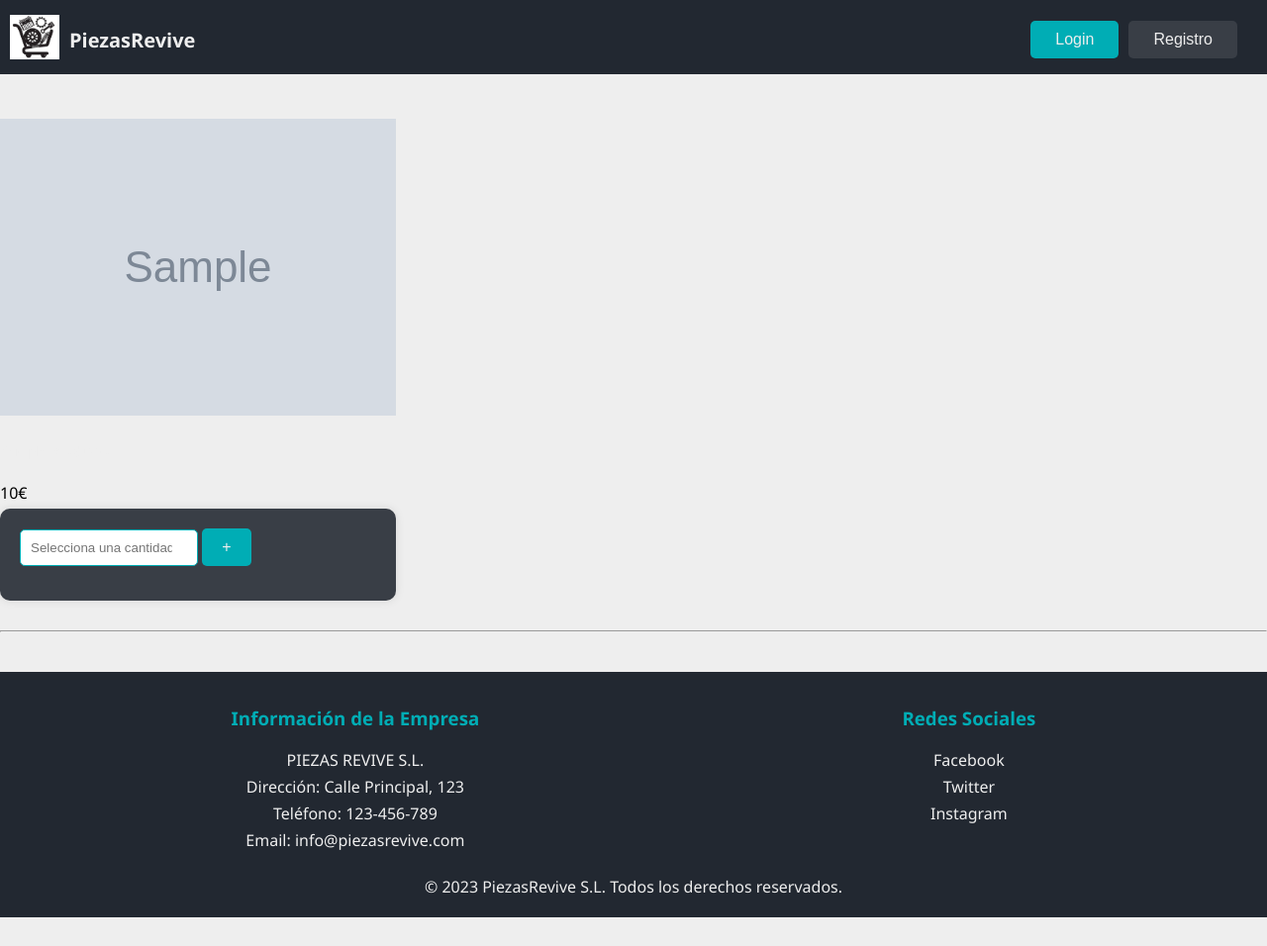
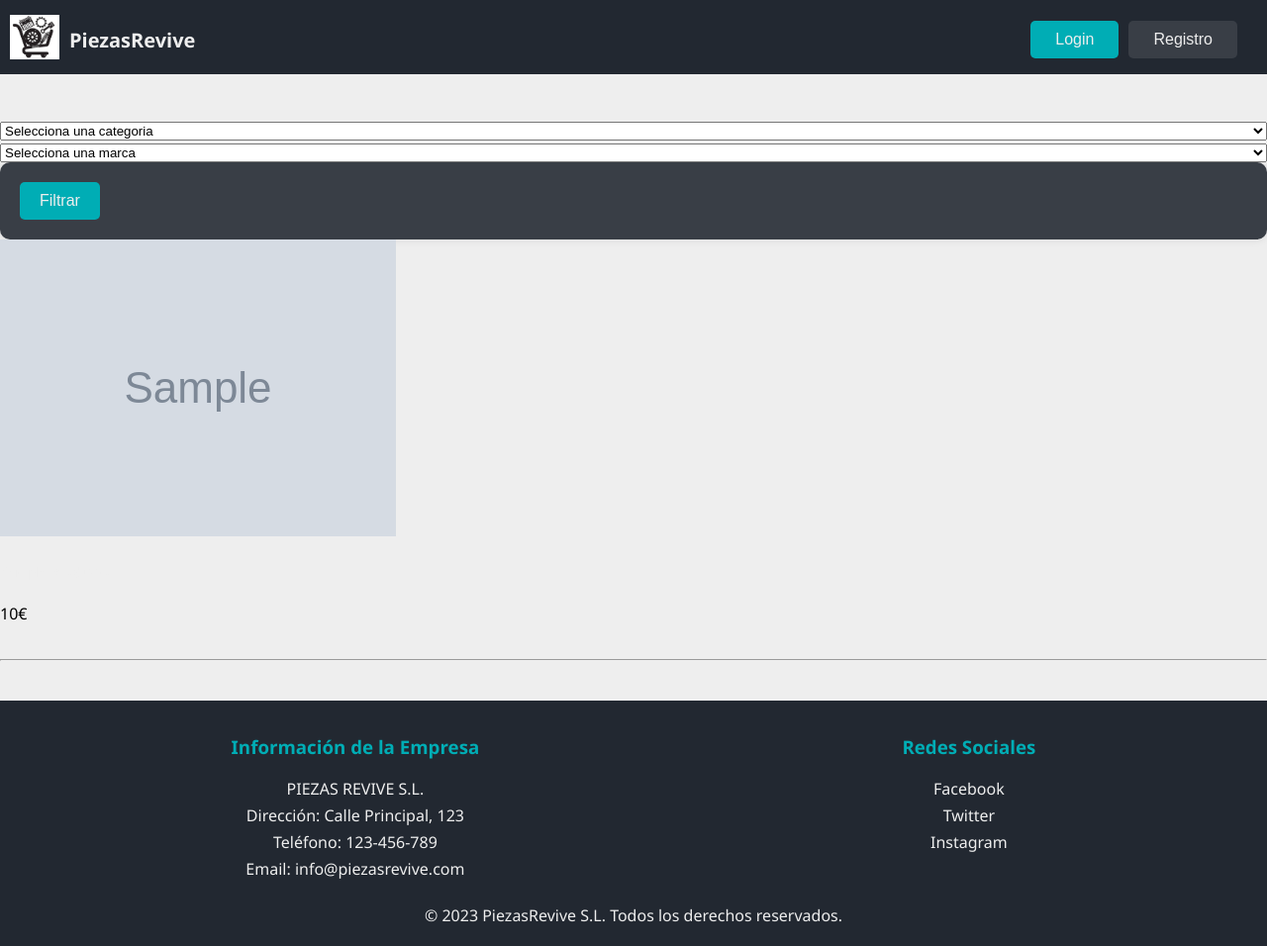
Before and after one commit to diegarlin/piezasRevive, a Django app: template producto/templates/producto/producto.html in a window 1280 px wide. Shown: the whole page at 99% size. Before the commit the page ends 927 px from the top, so only its background shows below. Run offline with Django 4.2, Linux system fonts and the light colour scheme; the template is opened without the code that fills it: most values are stand-ins (such as "Sample title", 1, 10 or a date in 2020); grey boxes marked "Sample" are stand-in pictures; one stand-in notice (Sample message) is shown; some libraries are stand-ins or nearby versions.

Commit message:
filtrado de productos por marca y categoria

```diff
--- a/producto/templates/producto/producto.html
+++ b/producto/templates/producto/producto.html
@@ -8,36 +8,49 @@
 
 {% block content %}
 
-<!doctype html>
-<html lang="es">
-
-  <body>
-    {% if message %}
-    <div class="alert alert-success" role="alert">
-      {{message}}
-      <button type="button" class="close" data-dismiss="alert" aria-label="Close">
-        <span aria-hidden="true">&times;</span>
-      </button>
-    </div>
-
-    {% endif %}
-    {% if user.is_authenticated %}
-
-{% endif %}
-
-
 <main>
 
+  <div class="row bg-dark">
+    <div class="col-md-1"></div>
+    <div class="col-md-9">
+        <div class="row">
+            <div class="col-md-4">
+                <select class="form-select" aria-label="Selecciona un género" id="categorias" form="productfilter"
+                    name="categoria" style="width: 100%;">
+                    <option selected disabled>Selecciona una categoria</option>
+                    {% for categoria in categorias %}
+                    <option value="{{categoria}}">{{categoria}}</option>
+                    {% endfor %}
+                </select>
+            </div>
+            <div class="col-md-4">
+                <select class="form-select" aria-label="Selecciona un sección" id="marcas" form="productfilter"
+                    name="marca" style="width: 100%;">
+                    <option selected disabled>Selecciona una marca</option>
+                    {% for marca in marcas %}
+                    <option value="{{marca}}">{{marca}}</option>
+                    {% endfor %}
+                </select>
+            </div>
+        </div>
+    </div>
+    <div class="col-md-2">
+        <form action="/product/" method="GET" id="productfilter">
+            <button type="submit" class="btn btn-primary">Filtrar</button>
+        </form>
+    </div>
+</div>
+
   <div class="container text-center">
-    {% for trio in trios_productos %}
+    {% for productos in tupla_producto %}
     <div class="row">
-        {% for producto in trio %}
+        {% for producto in productos %}
         <div class="col-12 col-md-4 text-center">
             <div class="card" style="max-height: fit-content; max-width: fit-content;">
                 <img src={{producto.imagen}} class="card-img-top" alt="...">
                 <div class="card-body">
                     <h5 class="card-title">
-                        <a href="/products/{{producto.id}}">
+                        <a href="/product/details/{{producto.id}}">
                             {{producto.nombre}}
                         </a>
                     </h5>
@@ -48,12 +61,14 @@
                         <p class="card-text">{{producto.seccion.nombre}}</p>
                     -->
                     {% if producto.stock > 0 %}
+                    <!--
                     <form action="/addproduct/{{producto.id}}" method="GET" id="add_product">
                         <input type="number" min="1" max="{{producto.stock}}" id="amount"
                             name="amount" placeholder="Selecciona una cantidad:" style="width: 50%;">
                         <button type="submit" href="#" class="btn btn-primary">+ <i
                                 class="fas fa-shopping-basket"></i></button>
                     </form>
+                    -->
                     {% else %}
                     <span style="background-color: red; border-radius: 5%; color: white; min-width: 200%;">SIN STOCK</span>
                     {% endif %}
@@ -71,9 +86,4 @@
 
 
 
-  </body>
-
-  <script src="/docs/5.0/dist/js/bootstrap.bundle.min.js" integrity="sha384-MrcW6ZMFYlzcLA8Nl+NtUVF0sA7MsXsP1UyJoMp4YLEuNSfAP+JcXn/tWtIaxVXM" crossorigin="anonymous"></script>
-</html>
-
 {% endblock %}
```
Also changed, not shown: producto/views.py (+27 -14 lines).
